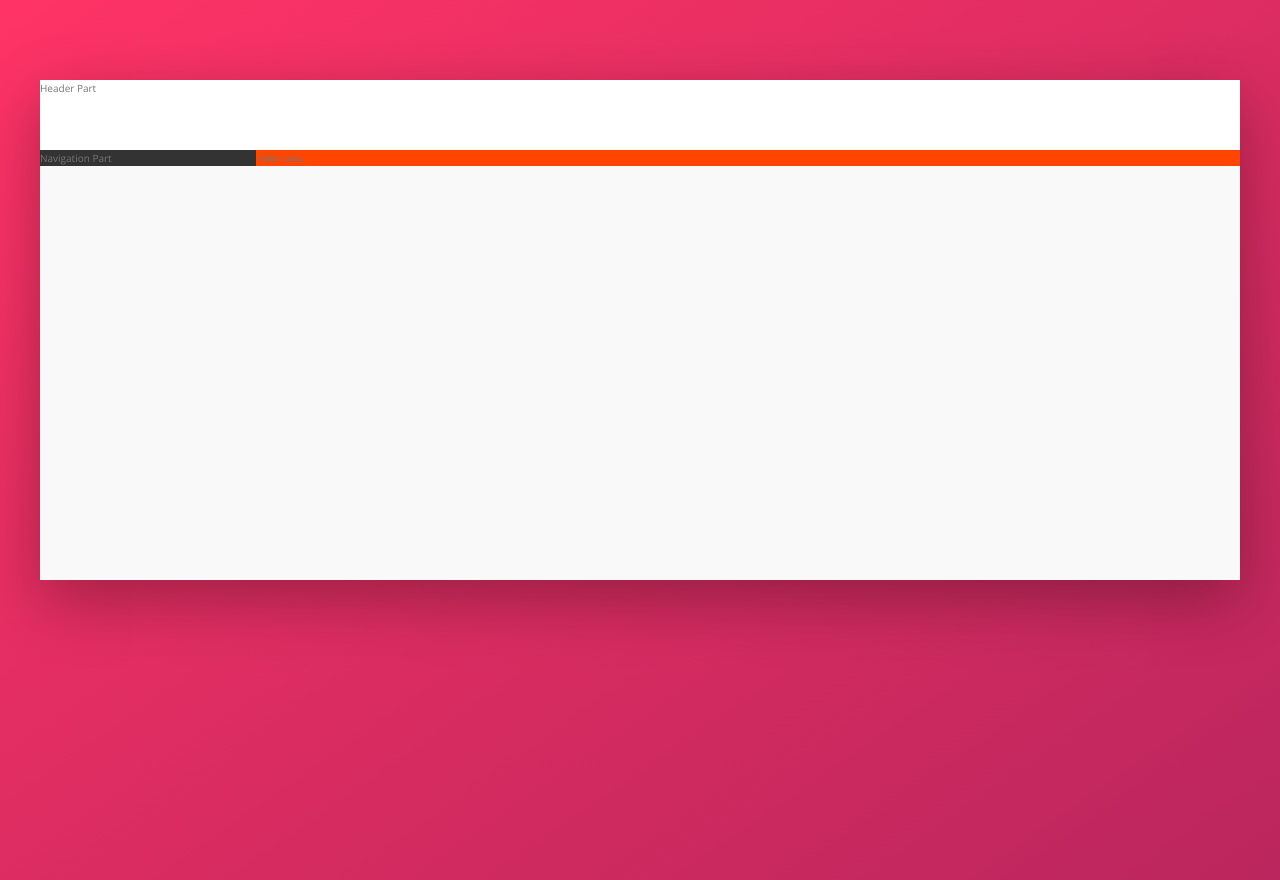
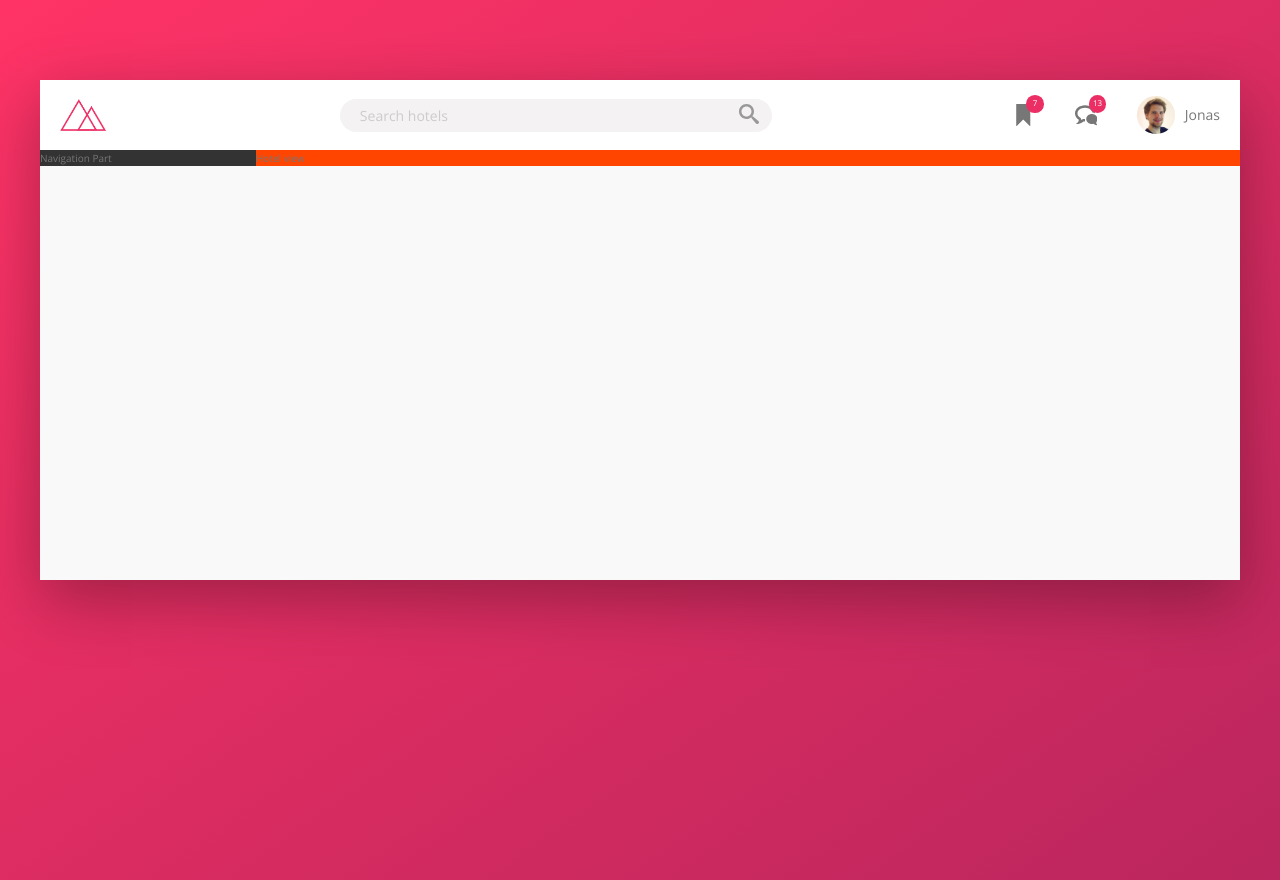
Before and after one commit to lauralee01/trillo-app, a website: page index.html in a window 1280 px wide. Drawn offline with nearby package versions, Linux system fonts and the light colour scheme.

Commit message:
building the header section

```diff
--- a/index.html
+++ b/index.html
@@ -15,7 +15,34 @@
     <body>
         <div class="container">
             <header class="header">
-                Header Part
+                <img src="img/logo.png" alt="trillo logo" class="logo">
+                <form action="#" class="search">
+                    <input type="text" class="search__input" placeholder="Search hotels">
+                    <button class="search__button">
+                        <svg class="search__icon">
+                            <use xlink:href="img/sprite.svg#icon-search"></use>
+                        </svg>
+                    </button>
+                </form>
+
+                <nav class="user-nav">
+                    <div class="user-nav__icon-box">
+                        <svg class="user-nav__icon">
+                            <use xlink:href="img/sprite.svg#icon-bookmark"></use>
+                        </svg>
+                        <span class="user-nav__notification">7</span>
+                    </div>
+                    <div class="user-nav__icon-box">
+                        <svg class="user-nav__icon">
+                            <use xlink:href="img/sprite.svg#icon-bubbles3"></use>
+                        </svg>
+                        <span class="user-nav__notification">13</span>
+                    </div>
+                    <div class="user-nav__user">
+                        <img src="img/user.jpg" alt="User photo" class="user-nav__user-photo">
+                        <span class="user-nav__user-name">Jonas</span>
+                    </div>
+                </nav>
             </header>
             <div class="content">
                 <nav class="sidebar">
--- a/sass/_components.scss
+++ b/sass/_components.scss
@@ -0,0 +1,116 @@
+///////////////////////////////////////
+// LOGO
+.logo {
+    height: 3.25rem;
+    margin-left: 2rem;
+}
+
+///////////////////////////////////////
+// SEARCH
+.search {
+    flex: 0 0 40%;
+    display: flex;
+    align-items: center;
+    justify-content: center;
+
+    &__input {
+        font-family: inherit;
+        font-size: inherit;
+        background-color: var(--color-grey-light-2);
+        border: none;
+        padding: .7rem 2rem;
+        border-radius: 100px;
+        width: 90%;
+        transition: all .2s;
+        margin-right: -3.25rem;
+
+        &:focus {
+            outline: none;
+            width: 100%;
+            background-color: var(--color-grey-light-3);
+        }
+
+        &::-webkit-input-placeholder {
+            font-weight: 100;
+            color:  var(--color-grey-light-4);
+        }
+    }
+
+    &__input:focus + &__button {
+        background-color: var(--color-grey-light-2);
+    }
+
+    &__button {
+        border: none;
+        background-color: var(--color-grey-light-2);
+
+        &:focus {
+            outline: none;
+        }
+
+        &:active {
+            transform: translateY(2px);
+        }
+    }
+
+    &__icon {
+        height: 2rem;
+        width: 2rem;
+        fill: var(--color-grey-dark-3);
+    }
+}
+
+
+
+///////////////////////////////////////
+// USER NAVIGATION
+.user-nav {
+    align-self: stretch;
+    display: flex;
+    align-items: center;
+
+    & > * {
+        padding: 0 2rem;
+        cursor: pointer;
+        height: 100%;
+        display: flex;
+        align-items: center;
+    }
+
+    & > *:hover {
+        background-color: var(--color-grey-light-2);
+    }
+
+    &__icon-box {
+        position: relative;
+    }
+
+    &__icon {
+        height: 2.25rem;
+        width: 2.25rem;
+        fill: var(--color-grey-dark-2);
+
+    }
+
+    &__notification {
+        font-size: .8rem;
+        height: 1.75rem;
+        width: 1.75rem;
+        border-radius: 50%;
+        background-color: var(--color-primary);
+        color: #fff;
+        position: absolute;
+        top: 1.5rem;
+        right: 1.1rem;
+        display: flex;
+        justify-content: center;
+        align-items: center;
+    }
+
+    &__user-photo {
+        height: 3.75rem;
+        border-radius: 50%;
+        margin-right: 1rem;
+    }
+
+}
--- a/sass/_layout.scss
+++ b/sass/_layout.scss
@@ -8,9 +8,13 @@
 }
 
 .header {
+    font-size: 1.4rem;
     height: 7rem;
     background-color: #fff;
     border-bottom: var(--color-grey-light-2);
+    display: flex;
+    justify-content: space-between;
+    align-items: center;
 }
 
 .content {
```
Also changed, not shown: css/style.css, img/SVG/airplane.svg (added), img/SVG/bookmark.svg (added), img/SVG/bubbles3.svg (added), img/SVG/circle-right.svg (added), img/SVG/home.svg (added), img/SVG/key.svg (added), img/SVG/location2.svg (added), img/SVG/map.svg (added), img/SVG/search.svg (added), img/SVG/star-full.svg (added), img/sprite.svg (added).
